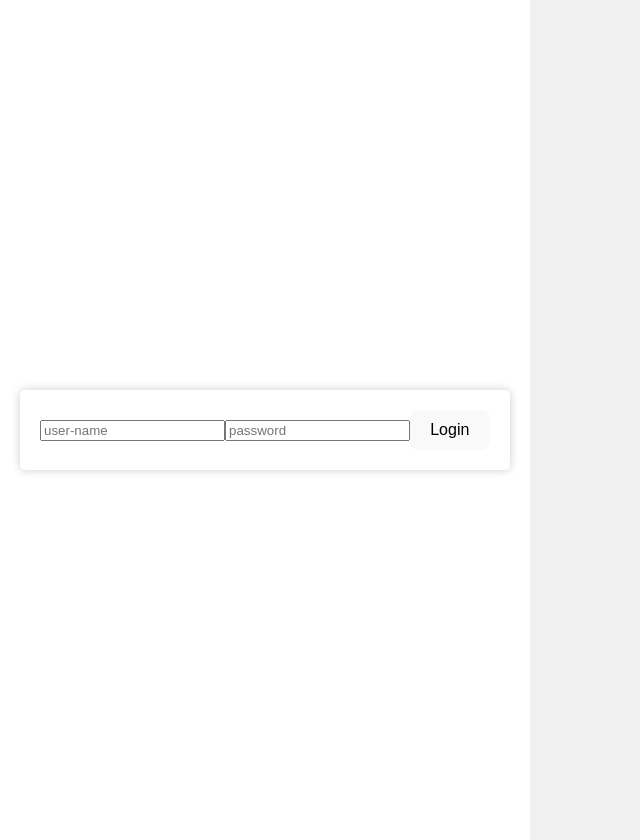
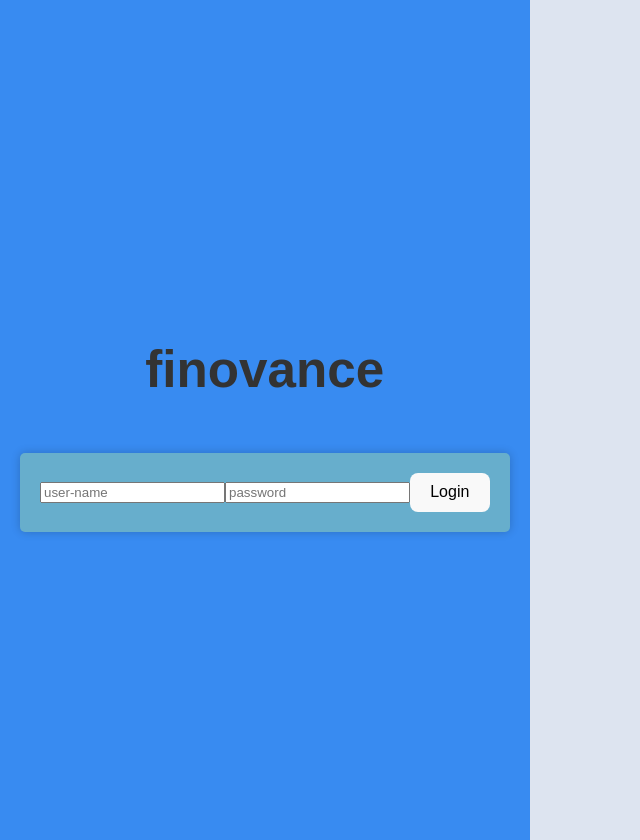
Before and after one commit to Netdreion/Bank-Study, a React (Vite) app: page / in a window 1280 px wide. Shown: the whole page, without its empty margins (0-640 px from the left). Built offline with nearby package versions, Linux system fonts and the light colour scheme.

Commit message:
dashboard rewised

```diff
--- a/src/App.css
+++ b/src/App.css
@@ -1,7 +1,7 @@
 /* Body styling */
 body {
   font-family: Arial, sans-serif;
-  background-color: #f0f0f0;
+  background-color: #dde4f0;
   color: #333;
   margin: 0;
   padding: 0;
@@ -14,7 +14,7 @@ body {
   justify-content: center; /* Center vertically */
   align-items: center; /* Center horizontally */
   padding: 20px;
-  background-color: #fff;
+  background-color: #388bf1;
   min-height: 100vh;
 }
 
@@ -25,7 +25,7 @@ body {
   justify-content: center;
   align-items: center;
   margin-top: 20px;
-  background-color: #fff;
+  background-color: #67aecc;
   border-radius: 5px;
   padding: 20px;
   box-shadow: 0 0 10px rgba(0, 0, 0, 0.2);
--- a/src/DashBoard.jsx
+++ b/src/DashBoard.jsx
@@ -73,6 +73,7 @@ const DashBoard = () => {
 
   return (
     <div className="dashboard-container">
+      <h1>finovance</h1>
       <div className="login-container">
         <Login
           setLoginForm={setLoginForm}
```
